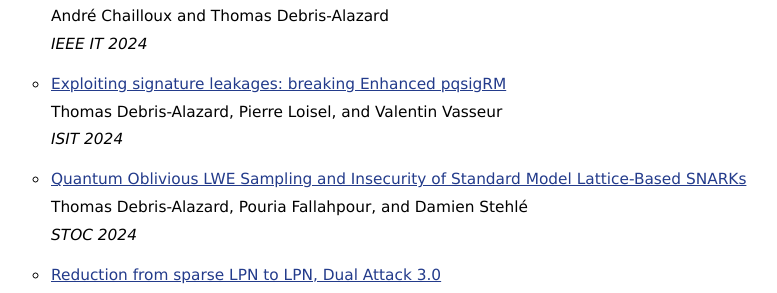
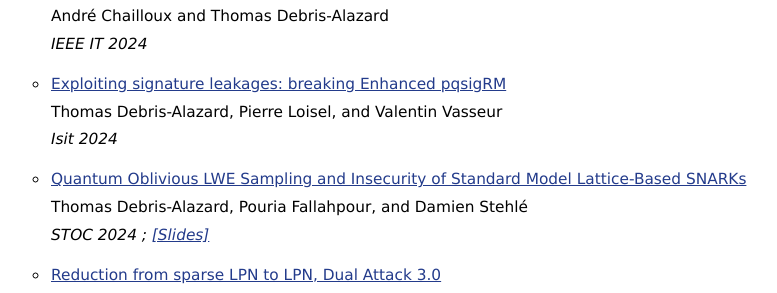
Before and after one commit to tdebris/personnalWebSite, a plain HTML site: page index.html in a window 1280 px wide. Shown: the part 1446-1739 px from the top of the page, without its empty margins (248-1025 px from the left). Drawn offline with Linux system fonts and the light colour scheme.

Commit message:
small update

```diff
--- a/index.html
+++ b/index.html
@@ -101,12 +101,12 @@
                     <li>
                         <a href="https://eprint.iacr.org/2024/1134">Exploiting signature leakages: breaking Enhanced pqsigRM</a>
                         <span class="authors">Thomas Debris-Alazard, Pierre Loisel, and Valentin Vasseur</span>
-                        <span class="conference-title">ISIT 2024</span>
+                        <span class="conference-title">Isit 2024</span>
                     </li>
                     <li>
                         <a href="https://eprint.iacr.org/2024/30">Quantum Oblivious LWE Sampling and Insecurity of Standard Model Lattice-Based SNARKs</a>
                         <span class="authors">Thomas Debris-Alazard, Pouria Fallahpour, and Damien Stehlé</span>
-                        <span class="conference-title">STOC 2024</span>
+                        <span class="conference-title">STOC 2024 ; <a href="STOC.pdf"> [Slides] </a></span>
                     </li>
                     <li>
                         <a href = "https://eprint.iacr.org/2023/1852">Reduction from sparse LPN to LPN, Dual Attack 3.0</a>
```
Also changed, not shown: 1 other file.
